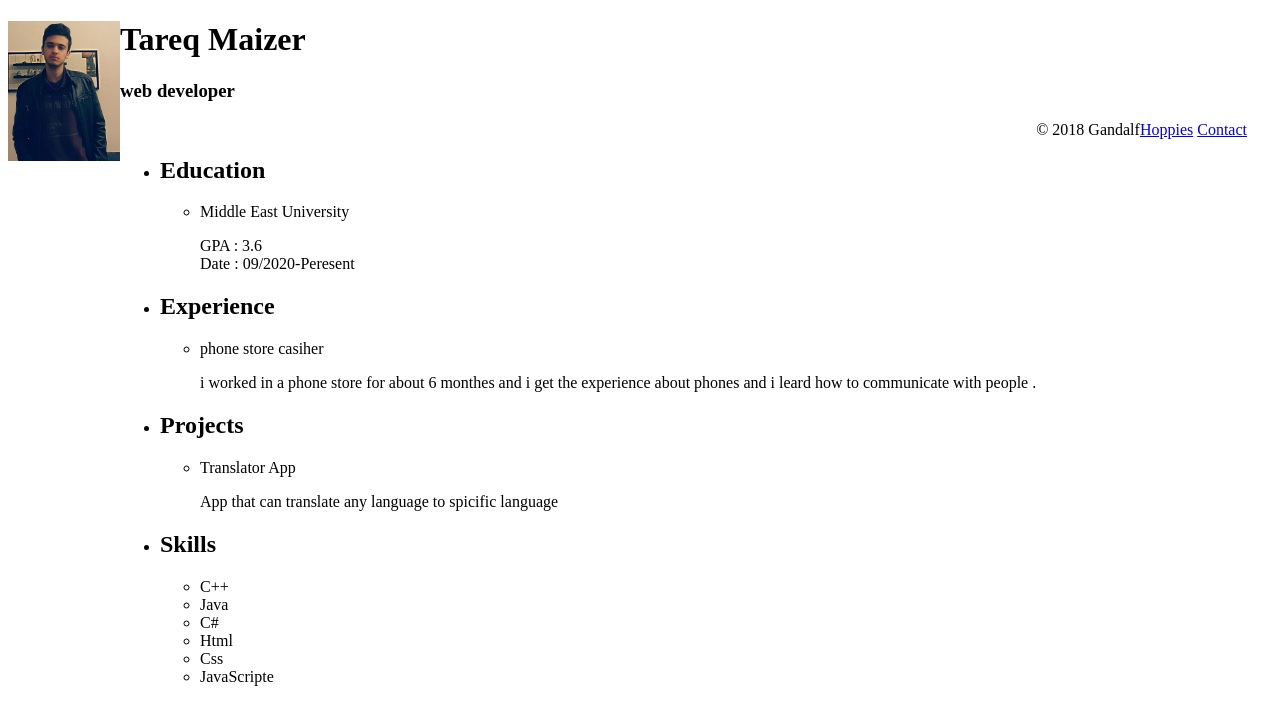
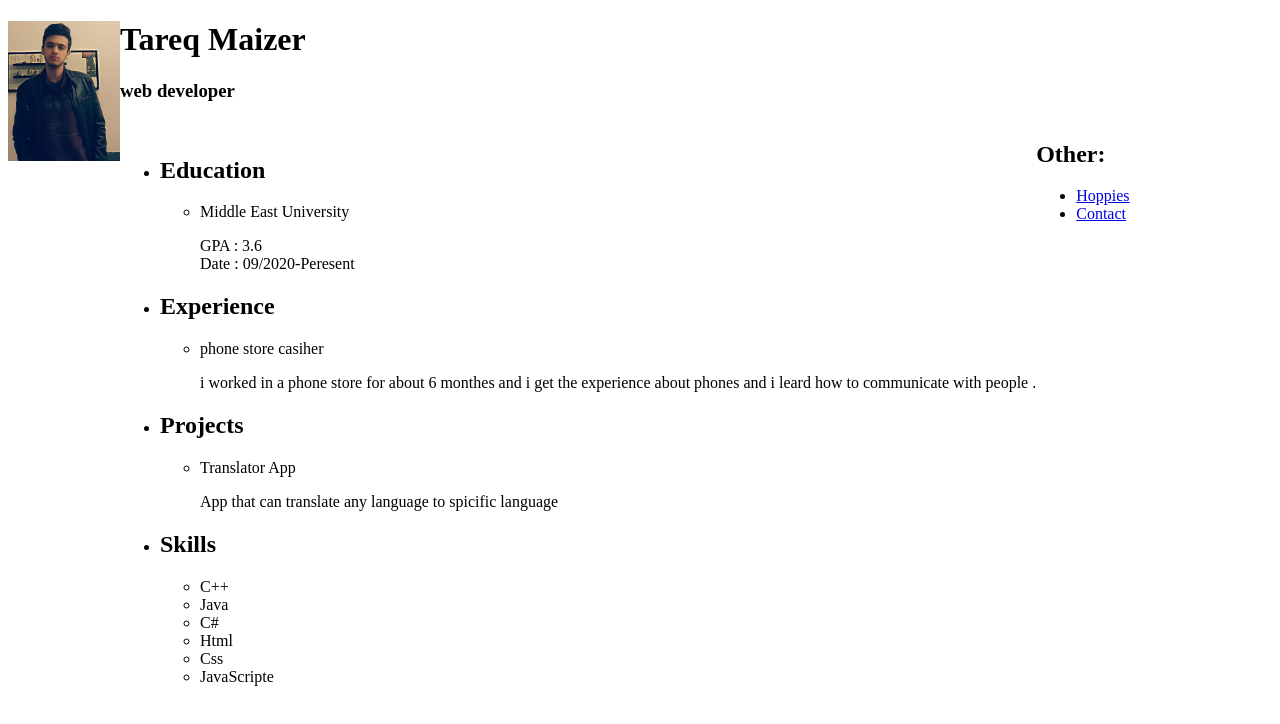
Before and after one commit to tareqMzr/project-1, a plain HTML site: page index.html in a window 1280 px wide. Drawn offline with Linux system fonts and the light colour scheme.

Commit message:
Update index.html

```diff
--- a/index.html
+++ b/index.html
@@ -8,8 +8,7 @@
 <body>
     <h1><img src="./Assets/mypic.jpeg" height="140px" style="float: left"/> Tareq Maizer</h1>
     <h3>web developer</h3>
-    <a href="./public/hobbies.html">Hoppies</a>
-    <a href="./public/contact.html">Contact</a>
+
     <ul style="float: left">
         <li><h2>Education</h2></li>
         <ul>
@@ -36,7 +35,12 @@
             <li>JavaScripte</li>
         </ul>
     </ul>
-
-    <footer style="float: left;">© 2018 Gandalf</footer>
+    <footer style="float: left;">
+        <h2>Other:</h2>
+        <ul>
+            <li><a href="./public/hobbies.html">Hoppies</a></li>
+            <li><a href="./public/contact.html">Contact</a></li>
+        </ul>
+    </footer>
 </body>
 </html>
```
